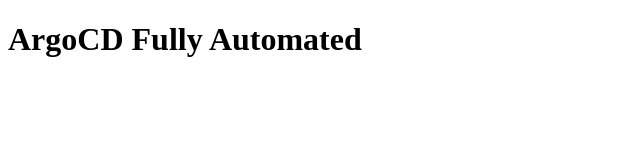
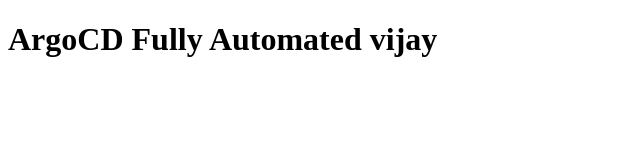
Before and after one commit to vijayqadevkraft/simplekuberneteshtml, a plain HTML site: page html-project/app/index.html in a window 1280 px wide. Shown: the whole page, without its empty margins (0-640 px from the left). Drawn offline with Linux system fonts and the light colour scheme.

Commit message:
Update index.html

```diff
--- a/html-project/app/index.html
+++ b/html-project/app/index.html
@@ -4,6 +4,6 @@
   <title>Kubernetes App</title>
 </head>
 <body>
-<h1>ArgoCD Fully Automated</h1>
+<h1>ArgoCD Fully Automated vijay</h1>
 </body>
 </html>
```
